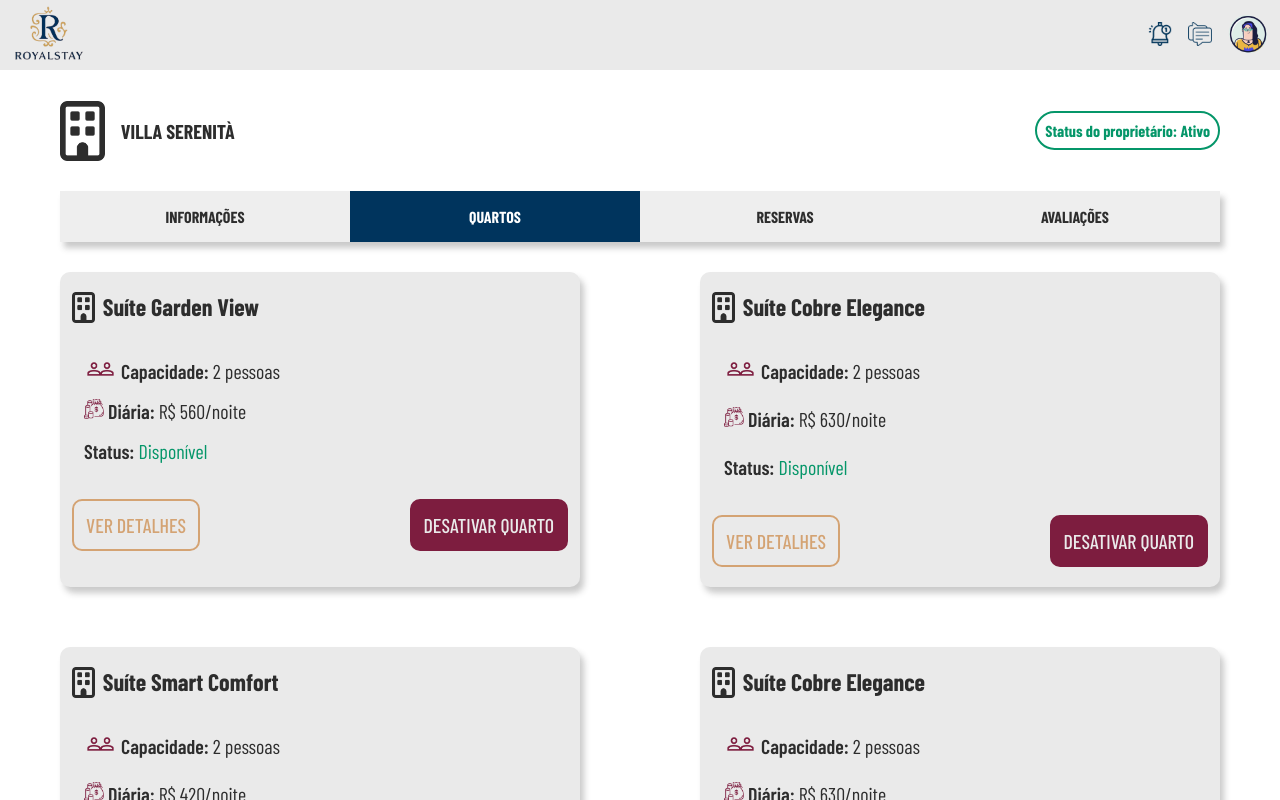
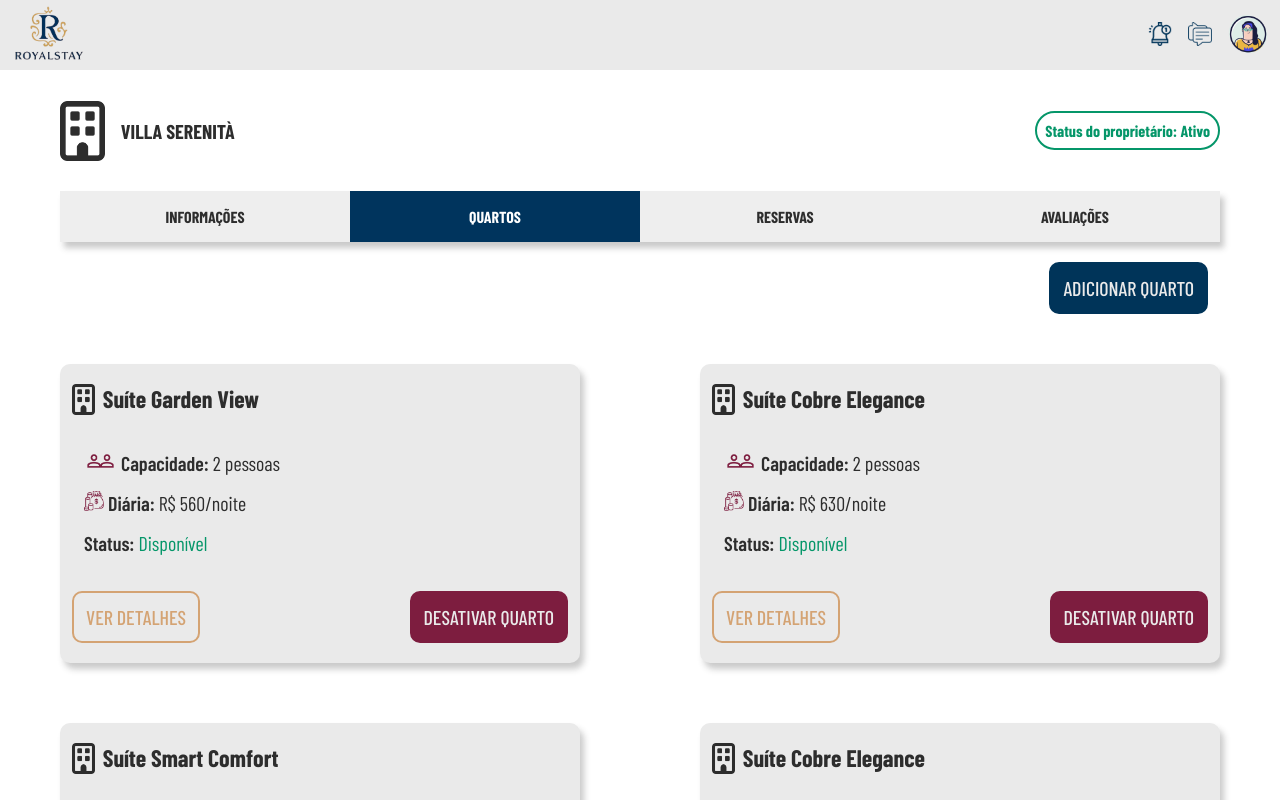
Before and after one commit to Wasleny/RoyalStay, a website: page pages/hotels/hotel-details.html in a window 1280 px wide. Both pictures are taken after a click on the label "QUARTOS". Shown: the top 800 px of the page. Drawn offline with nearby package versions, Linux system fonts and the light colour scheme; a web font is replaced by a local one.

Commit message:
feat(button): add markup and SASS styles; fix HTML nesting issue

```diff
--- a/pages/hotels/hotel-details.html
+++ b/pages/hotels/hotel-details.html
@@ -104,6 +104,10 @@
         </section>
 
         <section>
+            <div data-role="add-button">
+                <a href="#">ADICIONAR QUARTO</a>
+            </div>
+
             <article>
                 <header>
                     <h2>
@@ -142,24 +146,24 @@
                         Suíte Cobre Elegance
                     </h2>
                 </header>
+
                 <section>
                     <p>
                         <img src="/images/icons/people.png" alt="Ícone de Pessoa">
                         <strong>Capacidade:</strong> 2 pessoas
                     </p>
-                </section>
-                <section>
+
                     <p>
                         <img src="/images/icons/money.png" alt="Ícone de Dinheiro">
                         <strong>Diária:</strong> R$ 630/noite
                     </p>
-                </section>
-                <section>
+
                     <p>
                         <strong>Status: </strong>
                         <span data-role="confirmed">Disponível</span>
                     </p>
                 </section>
+
                 <footer>
                     <a href="/pages/hotels/bedroom-details.html">VER DETALHES</a>
                     <a href="/pages/hotels/bedroom-deactivation.html">DESATIVAR QUARTO</a>
@@ -179,25 +183,23 @@
                         <img src="/images/icons/people.png" alt="Ícone de Pessoa">
                         <strong>Capacidade:</strong> 2 pessoas
                     </p>
-                </section>
-                <section>
+
                     <p>
                         <img src="/images/icons/money.png" alt="Ícone de Dinheiro">
                         <strong>Diária:</strong> R$ 420/noite
                     </p>
-                </section>
-                <section>
+
                     <p>
                         <strong>Status: </strong>
                         <span data-role="confirmed">Disponível</span>
                     </p>
                 </section>
+
                 <footer>
                     <a href="/pages/hotels/bedroom-details.html">VER DETALHES</a>
                     <a href="/pages/hotels/bedroom-deactivation.html">DESATIVAR QUARTO</a>
                 </footer>
             </article>
-
 
             <article>
                 <header>
@@ -206,24 +208,24 @@
                         Suíte Cobre Elegance
                     </h2>
                 </header>
+
                 <section>
                     <p>
                         <img src="/images/icons/people.png" alt="Ícone de Pessoa">
                         <strong>Capacidade:</strong> 2 pessoas
                     </p>
-                </section>
-                <section>
+
                     <p>
                         <img src="/images/icons/money.png" alt="Ícone de Dinheiro">
                         <strong>Diária:</strong> R$ 630/noite
                     </p>
-                </section>
-                <section>
+
                     <p>
                         <strong>Status: </strong>
                         <span data-role="confirmed">Disponível</span>
                     </p>
                 </section>
+
                 <footer>
                     <a href="/pages/hotels/bedroom-details.html">VER DETALHES</a>
                     <a href="/pages/hotels/bedroom-deactivation.html">DESATIVAR QUARTO</a>
--- a/sass/pages/_panel.scss
+++ b/sass/pages/_panel.scss
@@ -300,8 +300,8 @@ main section div {
 
   @media (width < 800px) {
     grid-template-columns: 1fr;
-    gap: 4rem;
-    margin-top: 4rem;
+    gap: 3rem;
+    margin-top: 2rem;
 
     article {
       margin: 0;
@@ -337,3 +337,28 @@ span[data-role="canceled"] {
 span[data-role="finished"] {
   color: colors.$lavender;
 }
+
+div[data-role="add-button"] {
+  grid-column: 1 / -1;
+  margin: 0 3.75rem;
+  width: auto;
+  display: flex;
+  justify-content: end;
+  align-items: center;
+  background: none;
+  box-shadow: none;
+
+  a {
+    @include button;
+
+    margin: 0;
+  }
+
+  @media (width < 800px) {
+    justify-content: center;
+
+    a {
+      width: 100%;
+    }
+  }
+}
```
Also changed, not shown: pages/panel-owner.html (+8 -0 lines), css/styles.css, 1 other file.
